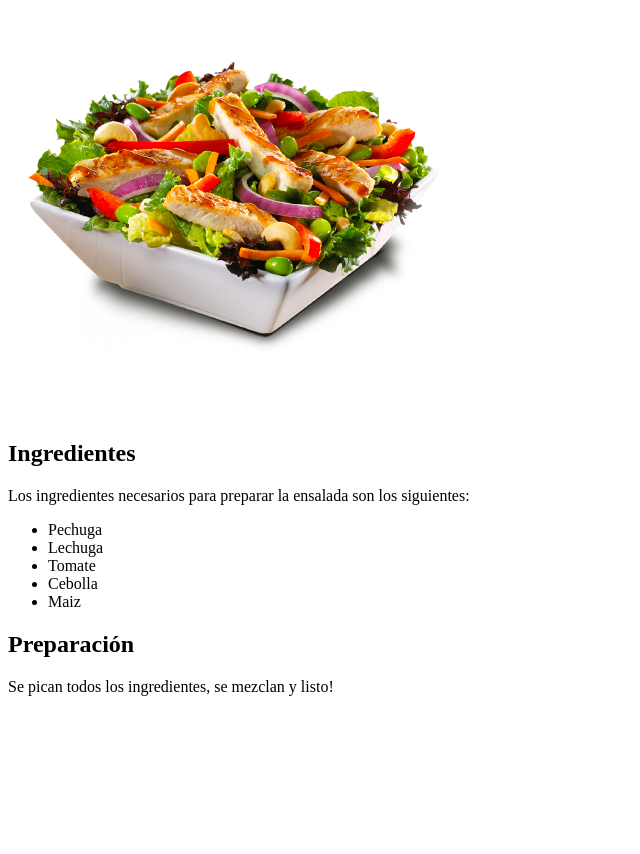
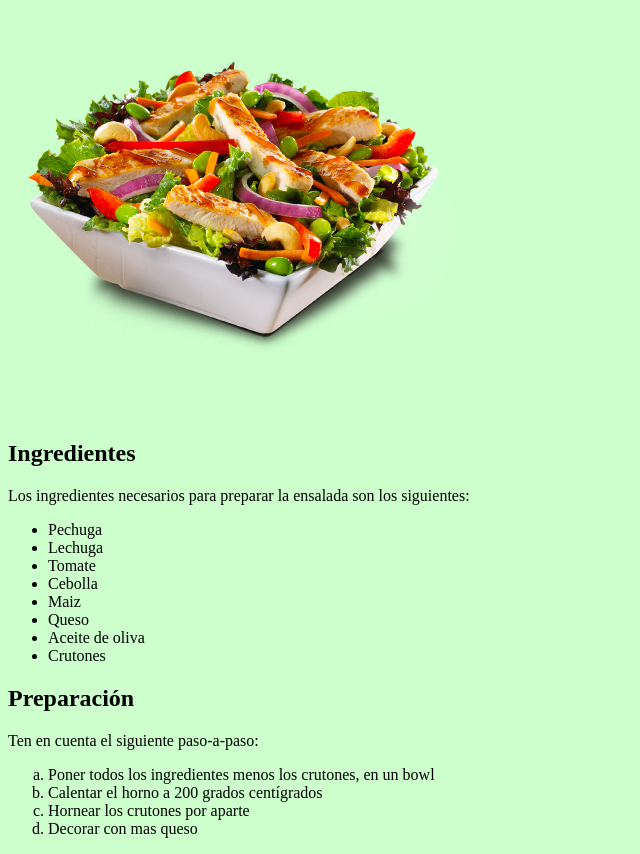
Before and after one commit to angeehurtado/aspirantes-mir-html-y-css, a plain HTML site: page ejercicio1-html-y-css/index.html in a window 1280 px wide. Shown: the part 79-933 px from the top of the page, without its empty margins (0-640 px from the left). Before the commit the page ends 800 px from the top, so only its background shows below. Drawn offline with Linux system fonts and the light colour scheme.

Commit message:
Agrega estilos y preparación del bonus

```diff
--- a/ejercicio1-html-y-css/estilos.css
+++ b/ejercicio1-html-y-css/estilos.css
@@ -2,3 +2,7 @@ h1 {
     color: rgb(153, 102, 255);
 
 }
+
+.heading {
+    background-color: rgb(204, 255, 204);
+}
--- a/ejercicio1-html-y-css/index.html
+++ b/ejercicio1-html-y-css/index.html
@@ -11,7 +11,7 @@
     <link rel="stylesheet" href="./estilos.css" />
     </head>
 <!--etiqueta body para mostrar lo que se ve en la pagina -->
-<body>
+<body class="heading">
 <h1>Receta: Ensalada</h1>
 <img src="./salad.png"/>
 <h2>Ingredientes</h2>
@@ -23,10 +23,21 @@
 <li>Tomate</li>
 <li>Cebolla</li>
 <li>Maiz</li>
+<li>Queso</li>
+<li>Aceite de oliva</li>
+<li>Crutones</li>
+
 </ul>
 
 <h2>Preparación</h2>
-<p>Se pican todos los ingredientes, se mezclan y listo!</p>
+<p>Ten en cuenta el siguiente paso-a-paso:</p>
+
+<ol style="list-style-type:lower-alpha">
+    <li>Poner todos los ingredientes menos los crutones, en un bowl</li>
+    <li>Calentar el horno a 200 grados centígrados</li>
+    <li>Hornear los crutones por aparte</li>
+    <li>Decorar con mas queso</li>
+</ol>
 
 </body>
 </html>
```
